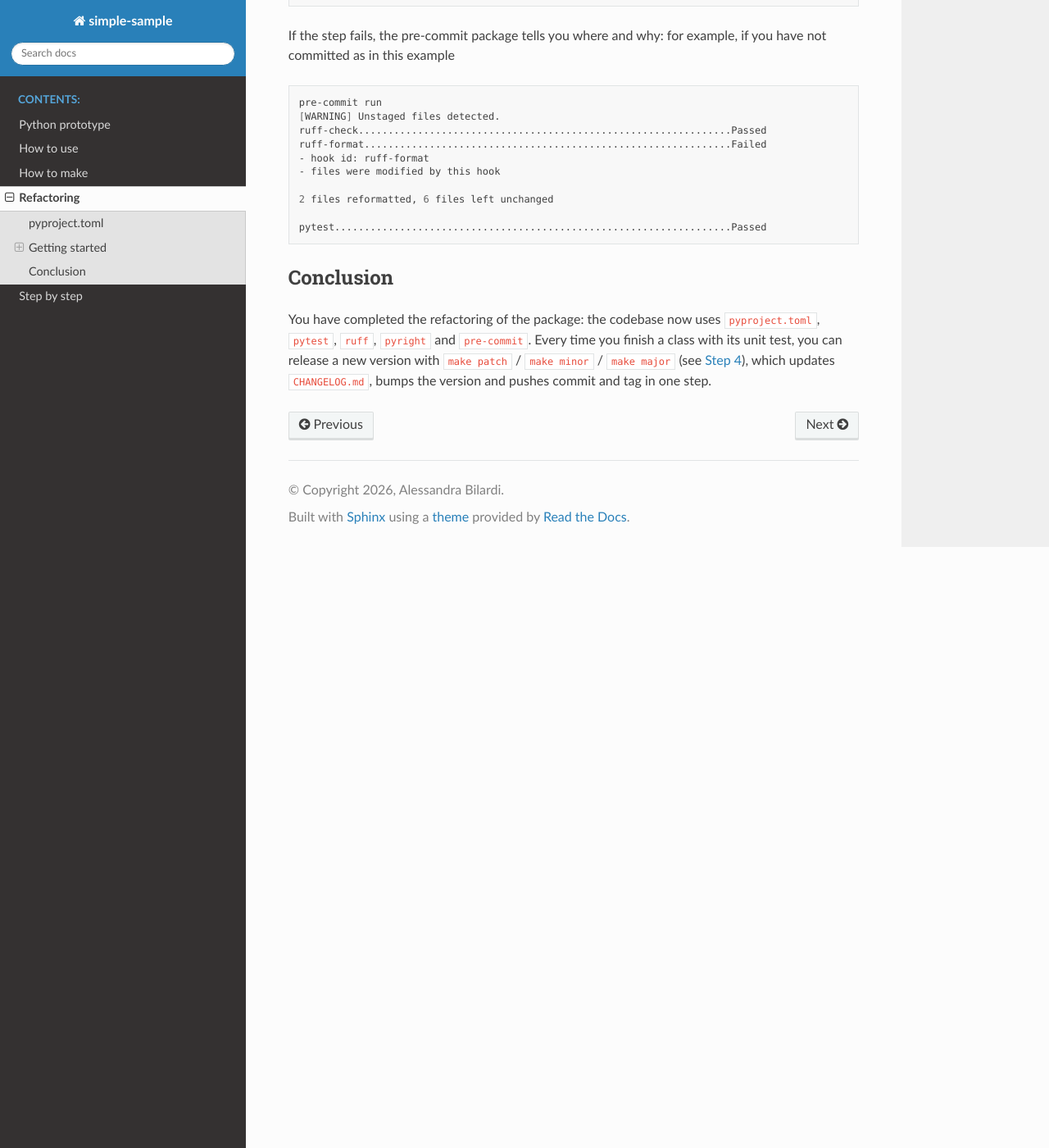
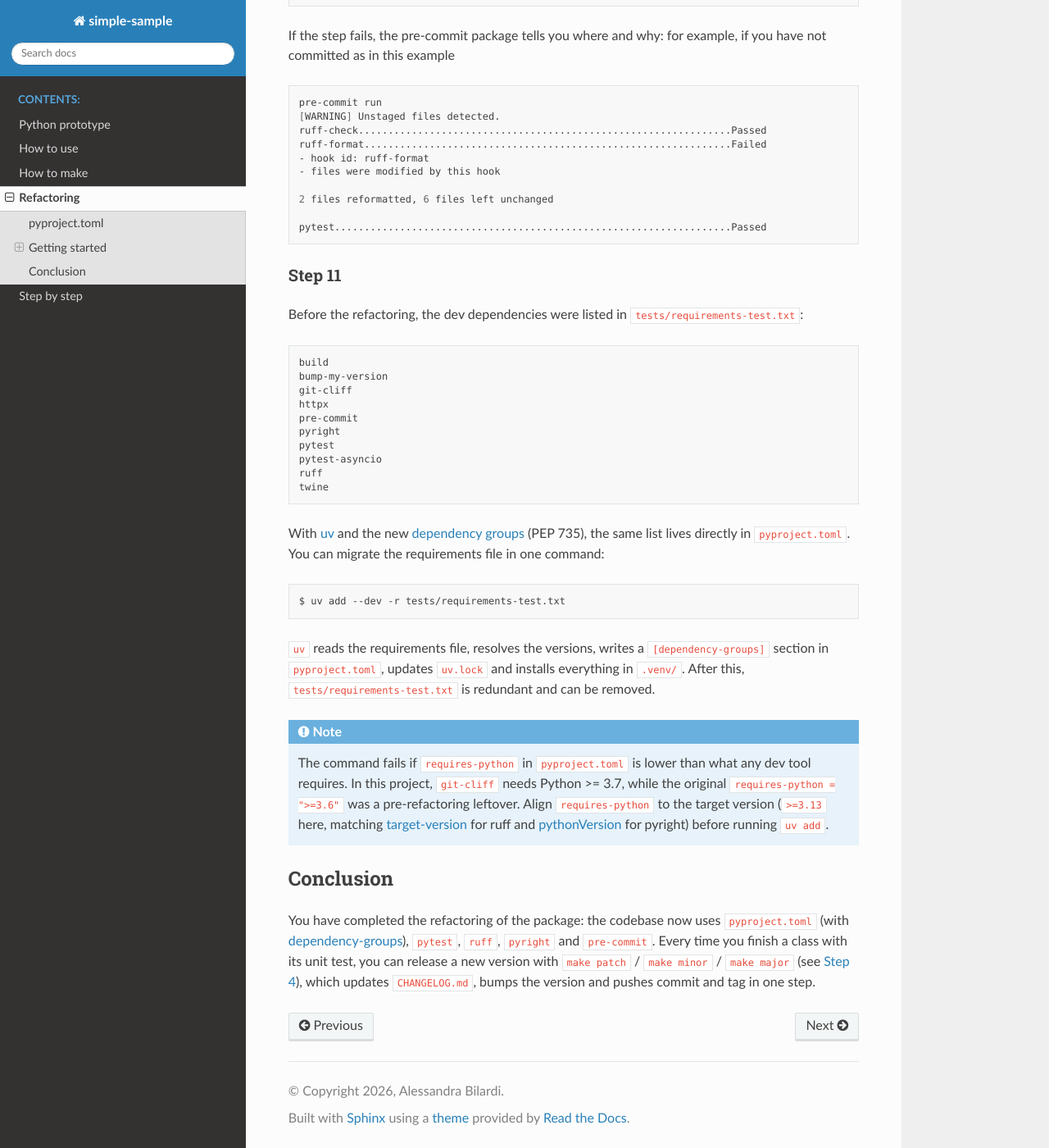
Before and after one commit to bilardi/python-prototype, a Sphinx documentation site: the page built from docs/source/refactoring.rst, in a window 1280 px wide and 1400 px high, scrolled down 10717 px. Shown: the whole window at 82% size. Built offline with Sphinx 7.4.7 and the Read the Docs theme 3.1.0, drawn with Linux system fonts in a browser that asks for light colours.

Commit message:
docs: add Step 11 on migration of dev dependencies to pyproject.toml

```diff
--- a/docs/source/refactoring.rst
+++ b/docs/source/refactoring.rst
@@ -526,10 +526,39 @@ If the step fails, the pre-commit package tells you where and why: for example,
 
     pytest...................................................................Passed
 
+Step 11
+*******
+
+Before the refactoring, the dev dependencies were listed in ``tests/requirements-test.txt``:
+
+.. code-block:: bash
+
+    build
+    bump-my-version
+    git-cliff
+    httpx
+    pre-commit
+    pyright
+    pytest
+    pytest-asyncio
+    ruff
+    twine
+
+With `uv <https://pypi.org/project/uv/>`_ and the new `dependency groups <https://peps.python.org/pep-0735/>`_ (PEP 735), the same list lives directly in ``pyproject.toml``. You can migrate the requirements file in one command:
+
+.. code-block:: bash
+
+    $ uv add --dev -r tests/requirements-test.txt
+
+``uv`` reads the requirements file, resolves the versions, writes a ``[dependency-groups]`` section in ``pyproject.toml``, updates ``uv.lock`` and installs everything in ``.venv/``. After this, ``tests/requirements-test.txt`` is redundant and can be removed.
+
+.. note::
+
+    The command fails if ``requires-python`` in ``pyproject.toml`` is lower than what any dev tool requires. In this project, ``git-cliff`` needs Python >= 3.7, while the original ``requires-python = ">=3.6"`` was a pre-refactoring leftover. Align ``requires-python`` to the target version (``>=3.13`` here, matching `target-version <https://docs.astral.sh/ruff/settings/#target-version>`_ for ruff and `pythonVersion <https://microsoft.github.io/pyright/#/configuration?id=main-configuration-options>`_ for pyright) before running ``uv add``.
+
 Conclusion
 ##########
 
-You have completed the refactoring of the package: the codebase now uses ``pyproject.toml``, ``pytest``,
-``ruff``, ``pyright`` and ``pre-commit``. Every time you finish a class with its unit test, you can release
+You have completed the refactoring of the package: the codebase now uses ``pyproject.toml`` (with `dependency-groups <https://peps.python.org/pep-0735/>`_), ``pytest``, ``ruff``, ``pyright`` and ``pre-commit``. Every time you finish a class with its unit test, you can release
 a new version with ``make patch`` / ``make minor`` / ``make major`` (see `Step 4`_), which updates
 ``CHANGELOG.md``, bumps the version and pushes commit and tag in one step.
```
